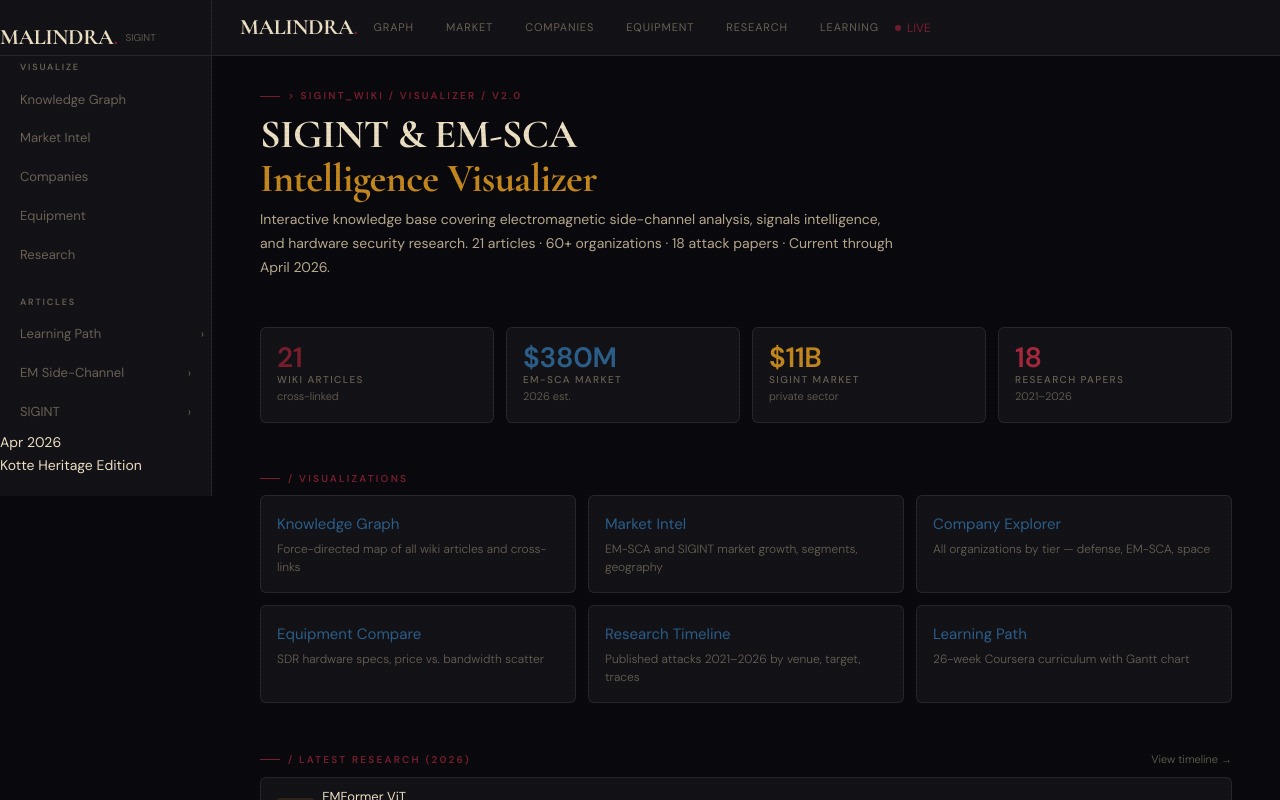
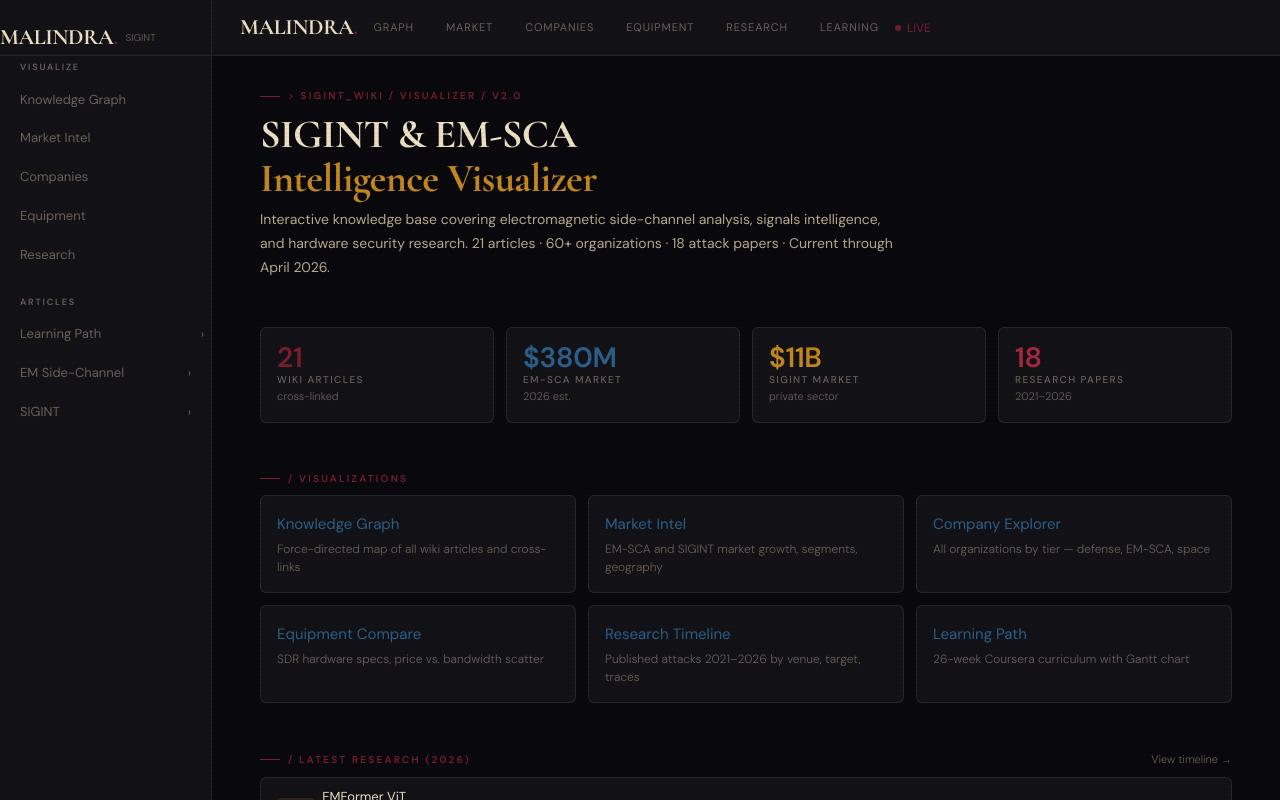
Before and after one commit to malindralk/sigint, a Next.js app: page / in a window 1280 px wide. Shown: the top 800 px of the page. Built offline with nearby package versions, Linux system fonts and the light colour scheme.

Commit message:
fix: sidebar no longer breaks halfway vertically
- Changed height: 100% to min-height: 100vh
- Added position: sticky; top: 0; for scroll persistence
- Parent layout uses minHeight: 100vh on all flex containers

```diff
--- a/app/globals.css
+++ b/app/globals.css
@@ -153,7 +153,8 @@
 .sidebar {
   width: 212px; background: var(--bg-surface); border-right: 1px solid var(--border);
   display: flex; flex-direction: column; padding: 20px 0;
-  height: 100%; overflow-y: auto; flex-shrink: 0;
+  min-height: 100vh; overflow-y: auto; flex-shrink: 0;
+  position: sticky; top: 0;
 }
 .sidebar-section {
   font-size: 9px; font-weight: 600; letter-spacing: 0.2em;
```
